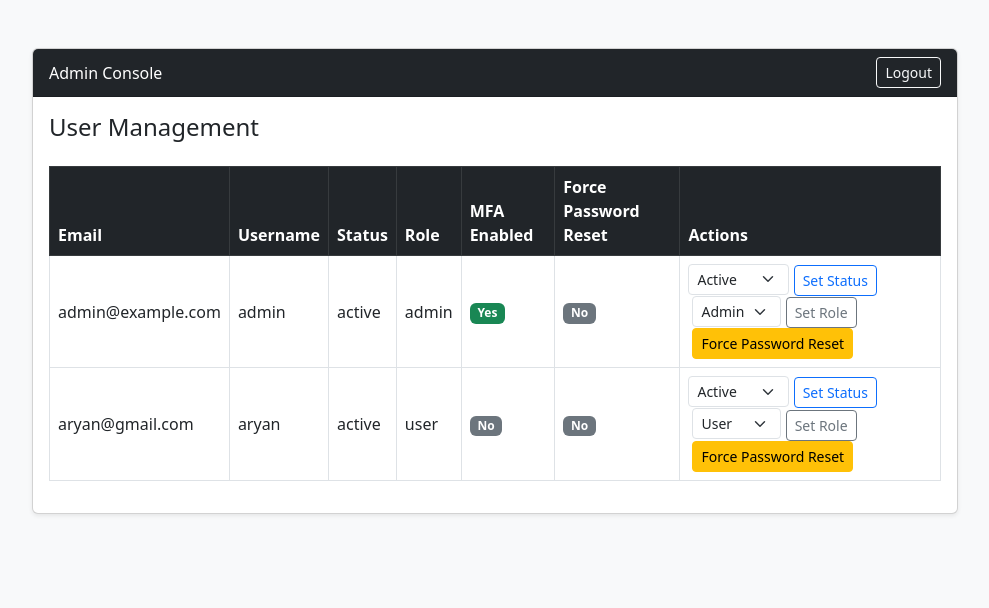
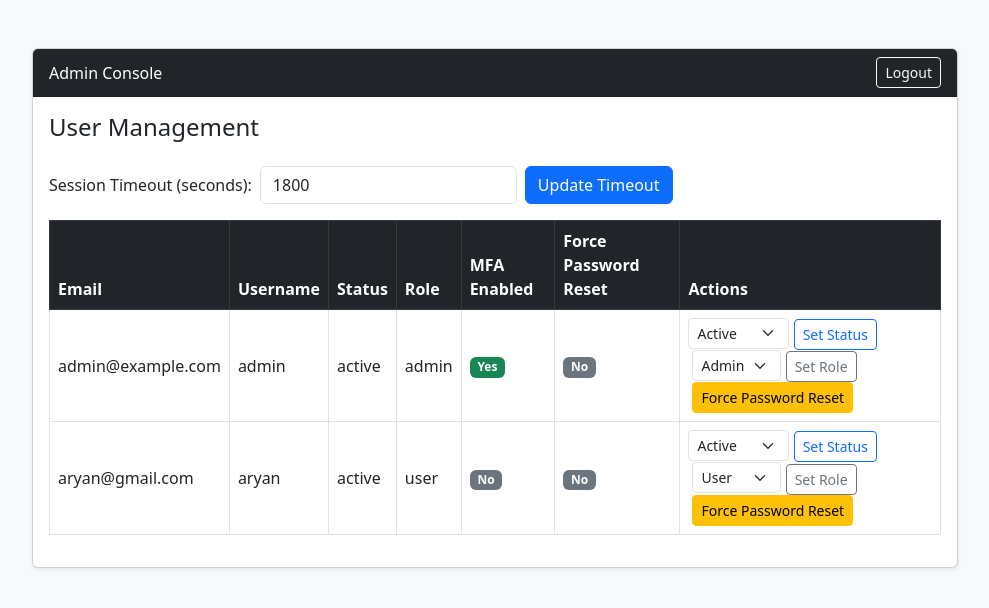
Before and after one commit to ARYDESTROYER/IP_Checker, a Flask app: template templates/admin.html in a window 1280 px wide. Shown: the part 60-668 px from the top of the page, without its empty margins (145-1134 px from the left). Run offline with Flask 3, Linux system fonts and the light colour scheme; the template is opened without the code that fills it: values that come from a table or form of the project are taken from there, others are empty.

Commit message:
Added session timeouts, fixed a few bugs

```diff
--- a/app.py
+++ b/app.py
@@ -1,7 +1,7 @@
 import os
 from flask import Flask, render_template, request, redirect, url_for, session, flash, send_file
 from dotenv import load_dotenv
-from models import db, User
+from models import db, User, Setting
 from utils import is_valid_username, is_valid_email, is_valid_password
 from ip_checker import (
     is_valid_ip,
@@ -16,6 +16,7 @@ import pyotp
 import qrcode
 import io
 import base64
+from datetime import datetime, timedelta
 
 load_dotenv()
 
@@ -63,6 +64,21 @@ def check_force_password_reset():
         if user and getattr(user, 'force_password_reset', False):
             if request.endpoint not in allowed_routes and not request.endpoint.startswith('static'):
                 return redirect(url_for('reset_password'))
+
+@app.before_request
+def session_timeout_check():
+    allowed_routes = ['static', 'login', 'logout', 'register', 'mfa_verify', 'reset_password']
+    if 'user_id' in session:
+        # Get session timeout from settings
+        timeout_setting = Setting.query.filter_by(key='session_timeout').first()
+        session_timeout = int(timeout_setting.value) if timeout_setting else 1800
+        last_activity = session.get('last_activity')
+        now = datetime.utcnow().timestamp()
+        if last_activity and now - last_activity > session_timeout:
+            session.clear()
+            flash('Session timed out due to inactivity. Please log in again.')
+            return redirect(url_for('login'))
+        session['last_activity'] = now
 
 @app.route('/register', methods=['GET', 'POST'])
 def register():
@@ -144,26 +160,41 @@ def logout():
 @admin_required
 def admin():
     users = User.query.all()
+    timeout_setting = Setting.query.filter_by(key='session_timeout').first()
+    session_timeout = int(timeout_setting.value) if timeout_setting else 1800
     if request.method == 'POST':
         action = request.form.get('action')
-        user_id = request.form.get('user_id')
-        user = User.query.get(user_id)
-        if action == 'set_status':
-            new_status = request.form.get('new_status')
-            user.status = new_status
-            db.session.commit()
-            flash(f"Status for {user.email} set to {new_status}.")
-        elif action == 'set_role':
-            new_role = request.form.get('new_role')
-            user.role = new_role
-            db.session.commit()
-            flash(f"Role for {user.email} set to {new_role}.")
-        elif action == 'force_reset':
-            user.force_password_reset = True
-            db.session.commit()
-            flash(f"Password reset required for {user.email}.")
+        if action == 'set_timeout':
+            new_timeout = request.form.get('session_timeout')
+            if new_timeout and new_timeout.isdigit() and int(new_timeout) >= 60:
+                if timeout_setting:
+                    timeout_setting.value = str(int(new_timeout))
+                else:
+                    db.session.add(Setting(key='session_timeout', value=str(int(new_timeout))))
+                db.session.commit()
+                flash('Session timeout updated!')
+            else:
+                flash('Please enter a valid timeout (minimum 60 seconds).')
+        else:
+            user_id = request.form.get('user_id')
+            user = User.query.get(user_id)
+            if not user:
+                flash('User not found.')
+                return redirect(url_for('admin'))
+            if action == 'set_status':
+                user.status = request.form.get('new_status')
+                db.session.commit()
+                flash('User status updated!')
+            elif action == 'set_role':
+                user.role = request.form.get('new_role')
+                db.session.commit()
+                flash('User role updated!')
+            elif action == 'force_reset':
+                user.force_password_reset = True
+                db.session.commit()
+                flash('User will be required to reset password.')
         return redirect(url_for('admin'))
-    return render_template('admin.html', users=users)
+    return render_template('admin.html', users=users, session_timeout=session_timeout)
 
 @app.route('/reset-password', methods=['GET', 'POST'])
 def reset_password():
@@ -290,6 +321,22 @@ def regenerate_mfa():
     flash('MFA secret regenerated. Please scan the new code.')
     return redirect(url_for('security'))
 
+@app.context_processor
+def inject_session_info():
+    session_timeout = 1800
+    time_left = None
+    if 'user_id' in session:
+        timeout_setting = Setting.query.filter_by(key='session_timeout').first()
+        session_timeout = int(timeout_setting.value) if timeout_setting else 1800
+        last_activity = session.get('last_activity')
+        if last_activity:
+            from datetime import datetime
+            now = datetime.utcnow().timestamp()
+            time_left = int(session_timeout - (now - float(last_activity)))
+            if time_left < 0:
+                time_left = 0
+    return dict(session_timeout=session_timeout, session_time_left=time_left)
+
 # --- Ensure all other routes redirect to login if not logged in ---
 @app.errorhandler(401)
 def unauthorized(e):
--- a/models.py
+++ b/models.py
@@ -27,3 +27,8 @@ class User(db.Model):
 
     def is_admin(self):
         return self.role == 'admin'
+
+class Setting(db.Model):
+    id = db.Column(db.Integer, primary_key=True)
+    key = db.Column(db.String(64), unique=True, nullable=False)
+    value = db.Column(db.String(128), nullable=False)
--- a/requirements.txt
+++ b/requirements.txt
@@ -1,8 +1,8 @@
-requests
-python-dotenv
 Flask
 Flask-SQLAlchemy
 Werkzeug
+python-dotenv
 pyotp
+pillow
 qrcode
-pillow
+requests
--- /dev/null
+++ b/static/session_timer.js
@@ -0,0 +1,87 @@
+// session_timer.js
+(function () {
+  // Utility for event-based cross-page timer
+  function SessionTimer(options) {
+    this.timeLeft = options.timeLeft || 0;
+    this.timeout = options.timeout || 0;
+    this.displayElem = options.displayElem;
+    this.warningThreshold = options.warningThreshold || 60; // seconds
+    this.warningShown = false;
+    this.warningElem = null;
+    this.expiredCallback = options.onExpired || function () {};
+    this.init();
+  }
+
+  SessionTimer.prototype.formatTime = function (secs) {
+    var m = Math.floor(secs / 60);
+    var s = secs % 60;
+    return m + ' min ' + (s < 10 ? '0' : '') + s + ' sec';
+  };
+
+  SessionTimer.prototype.showWarning = function () {
+    if (!this.warningElem) {
+      var warning = document.createElement('div');
+      warning.className = 'alert alert-warning text-center fixed-top';
+      warning.id = 'timeoutWarning';
+      warning.style.zIndex = 2000;
+      warning.textContent = 'Warning: Your session will expire in 1 minute!';
+      document.body.appendChild(warning);
+      this.warningElem = warning;
+    }
+  };
+
+  SessionTimer.prototype.hideWarning = function () {
+    if (this.warningElem) {
+      this.warningElem.remove();
+      this.warningElem = null;
+    }
+  };
+
+  SessionTimer.prototype.updateDisplay = function () {
+    if (this.displayElem) {
+      this.displayElem.textContent = this.timeLeft > 0 ? this.formatTime(this.timeLeft) : 'Expired';
+    }
+  };
+
+  SessionTimer.prototype.tick = function () {
+    var self = this;
+    if (self.timeLeft > 0) {
+      self.timeLeft -= 1;
+      if (self.timeLeft === self.warningThreshold && !self.warningShown) {
+        self.showWarning();
+        self.warningShown = true;
+      }
+      if (self.timeLeft === 0) {
+        self.hideWarning();
+        self.expiredCallback();
+      }
+      self.updateDisplay();
+      window.localStorage.setItem('session_time_left', self.timeLeft);
+    }
+  };
+
+  SessionTimer.prototype.init = function () {
+    var self = this;
+    // Cross-tab: sync timer
+    var stored = window.localStorage.getItem('session_time_left');
+    if (stored !== null && !isNaN(parseInt(stored))) {
+      self.timeLeft = parseInt(stored);
+    }
+    self.updateDisplay();
+    setInterval(function () {
+      self.tick();
+    }, 1000);
+    window.addEventListener('storage', function (e) {
+      if (e.key === 'session_time_left') {
+        var val = parseInt(e.newValue);
+        if (!isNaN(val)) {
+          self.timeLeft = val;
+          self.updateDisplay();
+        }
+      }
+    });
+  };
+
+  // Attach globally
+  window.SessionTimer = SessionTimer;
+})();
--- a/templates/admin.html
+++ b/templates/admin.html
@@ -31,6 +31,13 @@
             <span>Profile</span>
           </a>
           <ul class="dropdown-menu dropdown-menu-end" aria-labelledby="profileDropdown">
+            <li>
+              <span class="dropdown-item-text small text-muted">Session Timeout: <span id="sessionTimeoutDisplay">{{ session_timeout // 60 }} min</span></span>
+            </li>
+            <li>
+              <span class="dropdown-item-text small text-muted">Time Left: <span id="sessionTimeLeftDisplay">{% if session_time_left is not none %}{{ session_time_left }}{% else %}N/A{% endif %}</span></span>
+            </li>
+            <li><hr class="dropdown-divider"></li>
             <li><a class="dropdown-item" href="#" onclick="window.location='/profile';return false;">Profile</a></li>
             <li><a class="dropdown-item" href="#" onclick="window.location='/security';return false;">Security</a></li>
             <li><hr class="dropdown-divider"></li>
@@ -51,6 +58,19 @@
                 </div>
                 <div class="card-body">
                     <h4 class="mb-4">User Management</h4>
+                    <form method="post" class="mb-3">
+                      <div class="row g-2 align-items-center">
+                        <div class="col-auto">
+                          <label for="session_timeout" class="col-form-label">Session Timeout (seconds):</label>
+                        </div>
+                        <div class="col-auto">
+                          <input type="number" class="form-control" id="session_timeout" name="session_timeout" min="60" value="{{ session_timeout }}">
+                        </div>
+                        <div class="col-auto">
+                          <button type="submit" name="action" value="set_timeout" class="btn btn-primary">Update Timeout</button>
+                        </div>
+                      </div>
+                    </form>
                     <table class="table table-bordered table-hover align-middle">
                         <thead class="table-dark">
                             <tr>
@@ -106,5 +126,22 @@
         </div>
     </div>
 </div>
+<script src="/static/session_timer.js"></script>
+<script>
+  document.addEventListener('DOMContentLoaded', function() {
+    var displayElem = document.getElementById('sessionTimeLeftDisplay');
+    if (displayElem) {
+      new SessionTimer({
+        timeLeft: {{ session_time_left|default(0) }},
+        timeout: {{ session_timeout|default(0) }},
+        displayElem: displayElem,
+        warningThreshold: 60,
+        onExpired: function() {
+          displayElem.textContent = 'Expired';
+        }
+      });
+    }
+  });
+</script>
 </body>
 </html>
--- a/templates/profile.html
+++ b/templates/profile.html
@@ -48,6 +48,7 @@
                         <label class="form-label">MFA Enabled</label>
                         <input type="text" class="form-control" value="{% if user.mfa_enabled %}Yes{% else %}No{% endif %}" disabled>
                     </div>
+                    <!-- Session info now in dropdown -->
                     <button type="submit" class="btn btn-primary w-100">Update Profile</button>
                 </form>
                 <div class="mt-3 text-center">
```
Also changed, not shown: migrate_setting_table.py (added, +14 -0 lines), templates/index.html (+24 -0 lines), templates/security.html (+24 -0 lines), README.md, instance/users.db.
